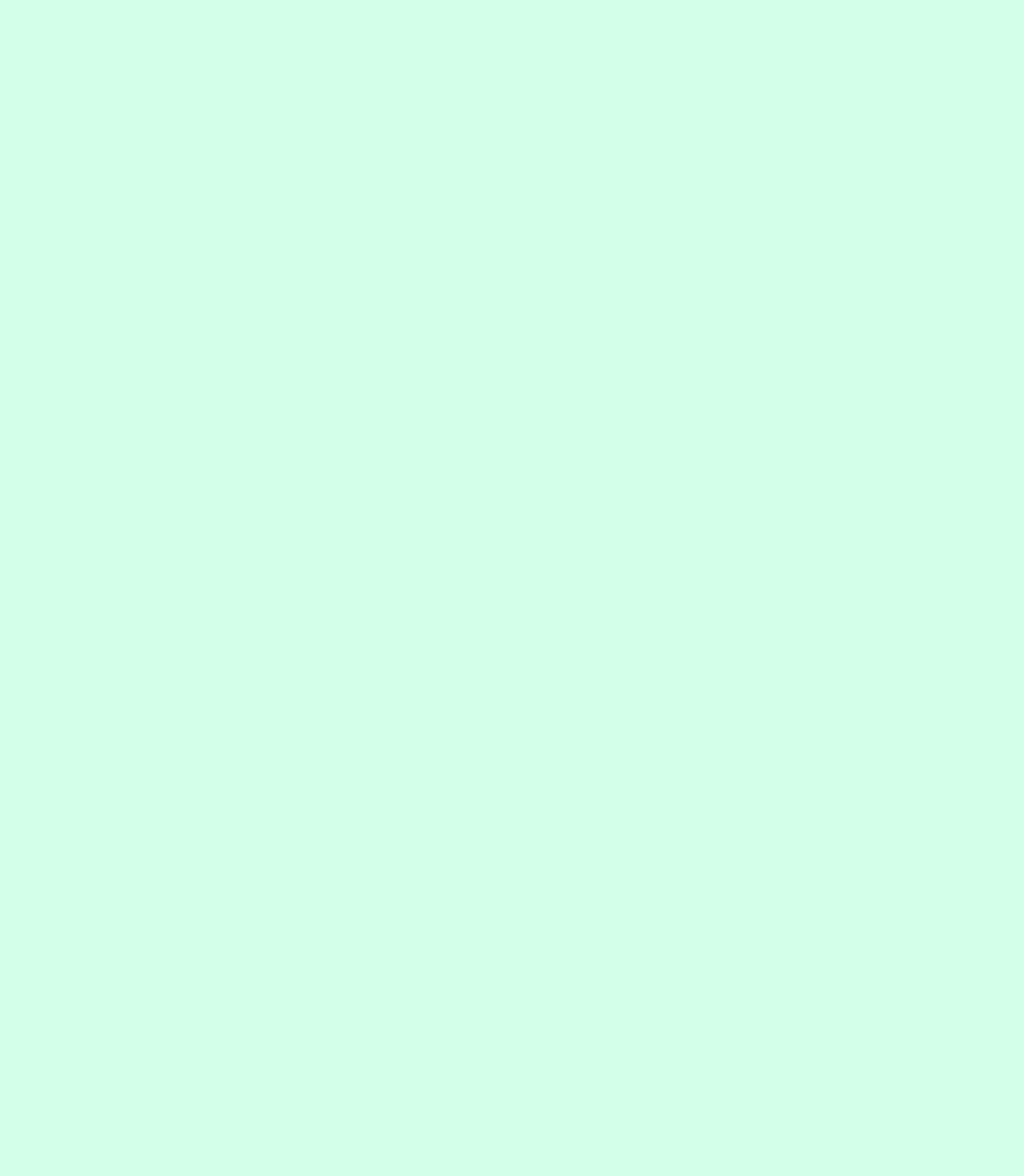
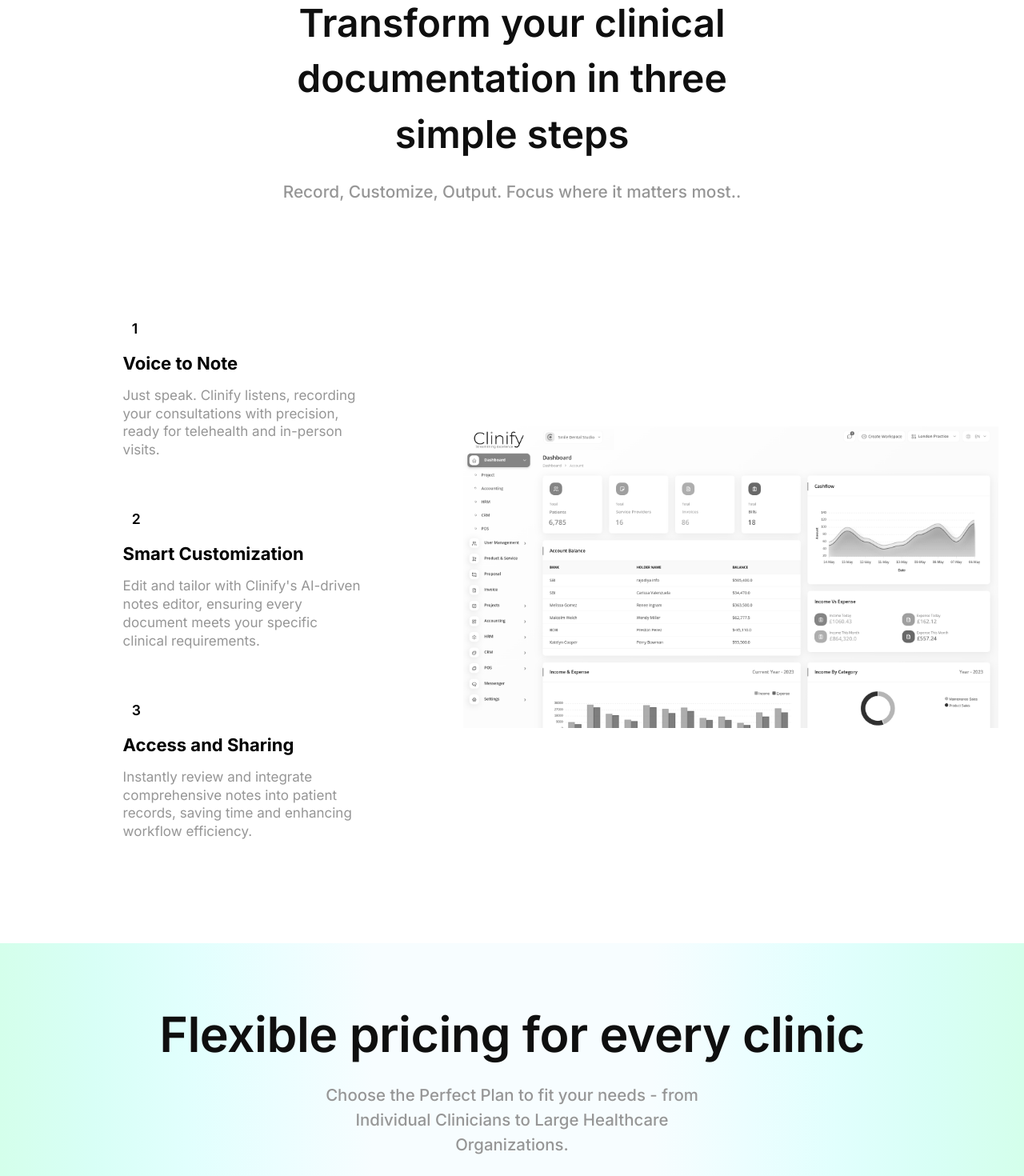
Before and after one commit to inspirer10/clinify, a Next.js app: page / in a window 1280 px wide. Shown: the part 1788-3258 px from the top of the page at 80% size. Before the commit the page ends 1762 px from the top, so only its background shows below. Built offline with nearby package versions, Linux system fonts and the light colour scheme.

Commit message:
add about and pricing sections

```diff
--- a/src/pages/Components/About.js
+++ b/src/pages/Components/About.js
@@ -5,16 +5,14 @@ import { MdScreenSearchDesktop, MdPersonOff } from 'react-icons/md';
 
 function About() {
     return (
-        <section className='about'>
+        <section className='about__section'>
             <h2 className='about_heading'>
                 Physicians dedicate 50% of their time to screens, not patients
             </h2>
-
             <p className='about_heading-description'>
                 Spending nearly half the day on EHR, less than a third with
                 patients.
             </p>
-
             <article className='abt-wrapper'>
                 <div className='abt-item'>
                     <div className='icon-wrapper'>
@@ -73,6 +71,50 @@ function About() {
                     </p>
                 </div>
             </article>
+            <h2 className='steps_heading'>
+                Transform your clinical <br /> documentation in three simple
+                steps
+            </h2>
+            <p className='steps_heading-description'>
+                Record, Customize, Output. Focus where it matters most..
+            </p>
+
+            <article className='steps-container'>
+                <aside className='steps-wrapper'>
+                    <div className='steps-item'>
+                        <span>1</span>
+                        <h5>Voice to Note</h5>
+                        <p>
+                            Just speak. Clinify listens, recording your
+                            consultations with precision, ready for telehealth
+                            and in-person visits.
+                        </p>
+                    </div>
+                    <div className='steps-item'>
+                        <span>2</span>
+                        <h5>Smart Customization</h5>
+                        <p>
+                            Edit and tailor with Clinify's AI-driven notes
+                            editor, ensuring every document meets your specific
+                            clinical requirements.
+                        </p>
+                    </div>
+                    <div className='steps-item'>
+                        <span>3</span>
+                        <h5>Access and Sharing</h5>
+                        <p>
+                            Instantly review and integrate comprehensive notes
+                            into patient records, saving time and enhancing
+                            workflow efficiency.
+                        </p>
+                    </div>
+                </aside>
+                <img
+                    className='steps-image'
+                    src='/placeholder1.png'
+                    alt='logo'
+                />
+            </article>
         </section>
     );
 }
--- /dev/null
+++ b/src/pages/Components/Pricing.js
@@ -0,0 +1,18 @@
+import React from 'react';
+
+function Pricing() {
+    return (
+        <section className='pricing__section'>
+            <h2 className='pricing-heading'>
+                Flexible pricing for every clinic
+            </h2>
+
+            <p className='pricing_heading-description'>
+                Choose the Perfect Plan to fit your needs - from Individual
+                Clinicians to Large Healthcare Organizations.
+            </p>
+        </section>
+    );
+}
+
+export default Pricing;
--- a/src/pages/_app.js
+++ b/src/pages/_app.js
@@ -2,6 +2,7 @@ import '@/styles/globals.scss';
 import '@/styles/header.scss';
 import '@/styles/introduction.scss';
 import '@/styles/about.scss';
+import '@/styles/pricing.scss';
 
 export default function App({ Component, pageProps }) {
     return <Component {...pageProps} />;
--- a/src/pages/index.js
+++ b/src/pages/index.js
@@ -2,6 +2,7 @@ import Head from 'next/head';
 import Header from './Components/Header';
 import Introduction from './Components/Introduction';
 import About from './Components/About';
+import Pricing from './Components/Pricing';
 
 export default function Home() {
     return (
@@ -21,6 +22,7 @@ export default function Home() {
             <Header />
             <Introduction />
             <About />
+            <Pricing />
         </>
     );
 }
--- a/src/styles/about.scss
+++ b/src/styles/about.scss
@@ -1,4 +1,4 @@
-.about {
+.about__section {
     text-align: center;
     background-color: #fff;
     padding: 12.5vh 0;
@@ -23,7 +23,7 @@
         justify-content: space-between;
         flex-direction: row;
         .abt-item {
-            width: 27.5%;
+            width: 25%;
             align-items: center;
             display: flex;
             flex-direction: column;
@@ -54,4 +54,63 @@
             }
         }
     }
+    .steps_heading {
+        width: 47.5%;
+        margin: 12.5rem auto 0;
+        font-size: 3rem;
+        font-weight: 600;
+        line-height: calc(1.45 * 3rem);
+        color: rgb(15, 15, 15);
+    }
+    .steps_heading-description {
+        color: rgb(150, 150, 150);
+        font-size: 1.3rem;
+        font-weight: 500;
+        margin: 1.5rem 0;
+    }
+    .steps-container {
+        width: 95%;
+        margin: 14vh auto 0;
+        display: flex;
+        user-select: none;
+        justify-content: space-between;
+        align-items: center;
+        .steps-image {
+            width: 55%;
+            height: auto;
+            object-fit: contain;
+            filter: grayscale(100%);
+        }
+        .steps-wrapper {
+            margin-left: 10%;
+            display: flex;
+            justify-content: space-between;
+            flex-direction: column;
+            width: 37.5%;
+            .steps-item {
+                width: 70%;
+                display: flex;
+                flex-direction: column;
+                text-align: left;
+                margin: 1.75rem 0;
+                span {
+                    display: block;
+                    font-size: 1.1rem;
+                    font-weight: 600;
+                    margin: 0.5rem 0;
+                    margin-left: 0.7rem;
+                }
+                h5 {
+                    margin: 0.75rem 0 1rem;
+                    font-weight: 700;
+                    font-size: 1.375rem;
+                }
+                p {
+                    color: rgb(150, 150, 150);
+                    font-size: 17px;
+                    line-height: calc(1.3 * 1.1rem);
+                }
+            }
+        }
+    }
 }
--- /dev/null
+++ b/src/styles/pricing.scss
@@ -0,0 +1,20 @@
+.pricing__section {
+    text-align: center;
+    text-align: center;
+    .pricing-heading {
+        margin: 10vh auto 0;
+        font-size: 3.8rem;
+        letter-spacing: -0.5px;
+        font-weight: 600;
+        line-height: calc(1.45 * 3rem);
+        color: rgb(15, 15, 15);
+    }
+    .pricing_heading-description {
+        width: 40%;
+        color: rgb(150, 150, 150);
+        font-size: 1.275rem;
+        font-weight: 500;
+        margin: 1.5rem auto;
+        line-height: calc(1.5 * 1.3rem);
+    }
+}
```
Also changed, not shown: public/placeholder1.png (added).
